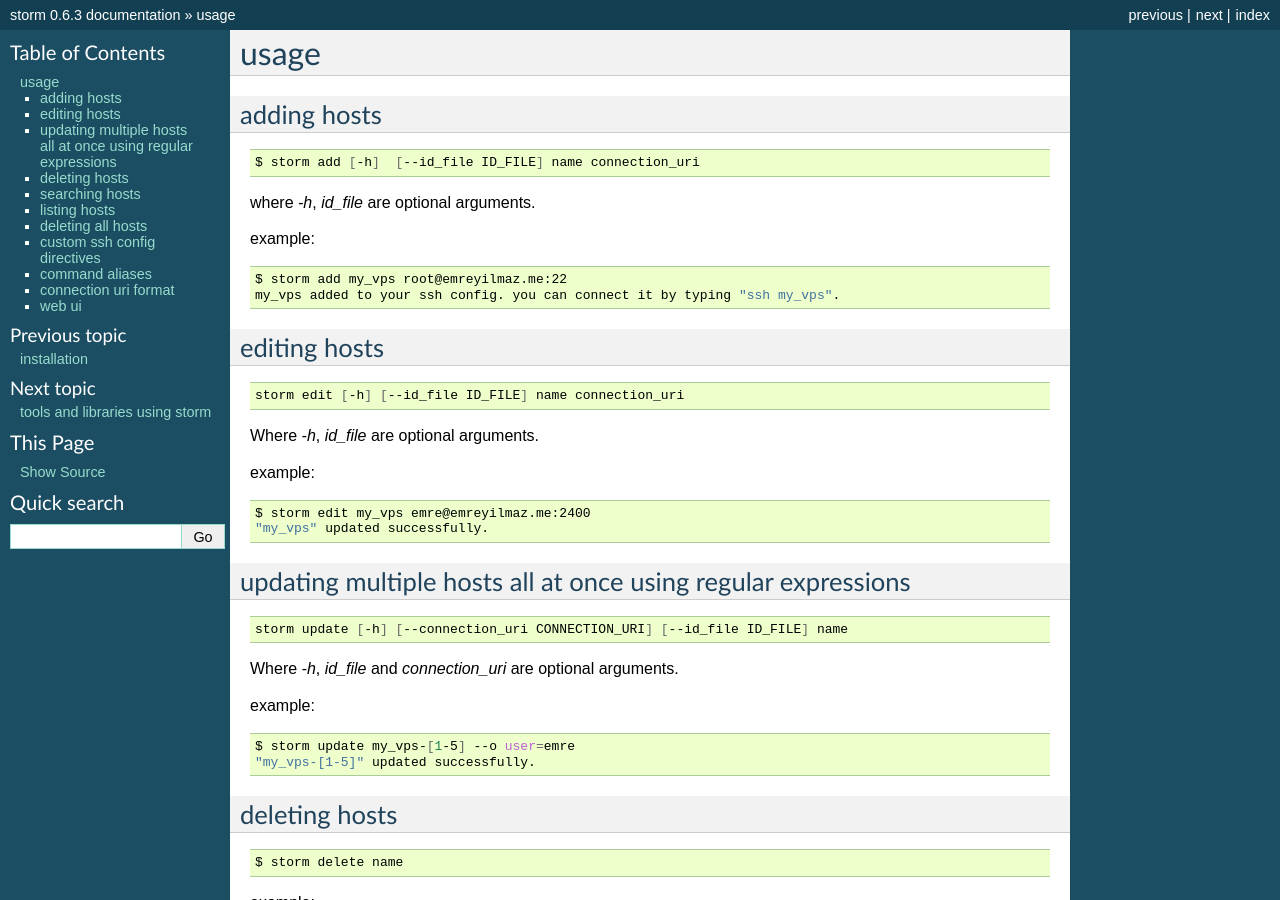
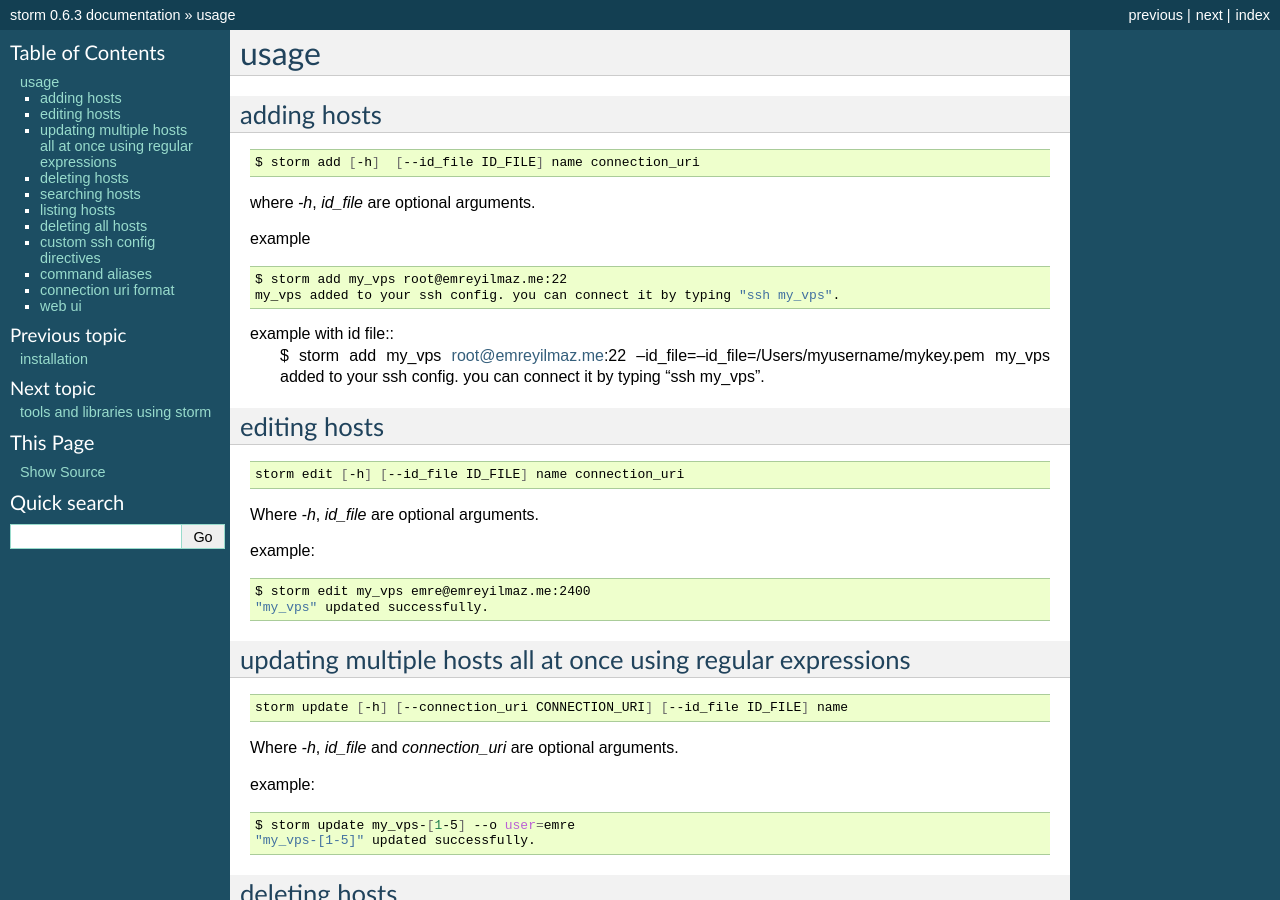
Before and after one commit to emre/storm, a Sphinx documentation site: the page built from docs/usage.rst, in a window 1280 px wide and 900 px high. Built offline with Sphinx 7.4.7, drawn with Linux system fonts in a browser that asks for light colours.

Commit message:
Update usage.rst

```diff
--- a/docs/usage.rst
+++ b/docs/usage.rst
@@ -13,11 +13,14 @@ adding hosts
 
 where `-h`, `id_file` are optional arguments.
 
-example::
+example ::
 
     $ storm add my_vps root@emreyilmaz.me:22
     my_vps added to your ssh config. you can connect it by typing "ssh my_vps".
 
+example with id file::
+    $ storm add my_vps root@emreyilmaz.me:22 --id_file=--id_file=/Users/myusername/mykey.pem
+    my_vps added to your ssh config. you can connect it by typing "ssh my_vps".
 
 editing hosts
 +++++++++++++
```
